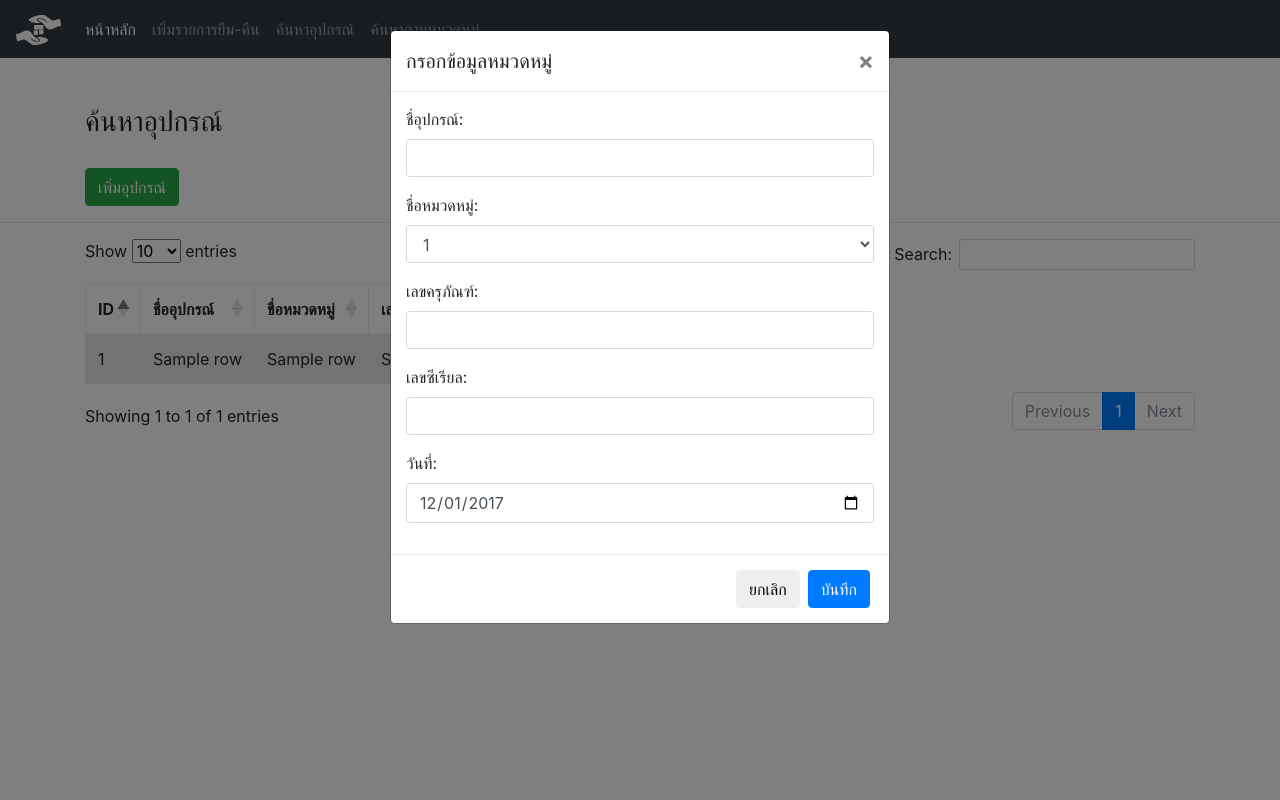
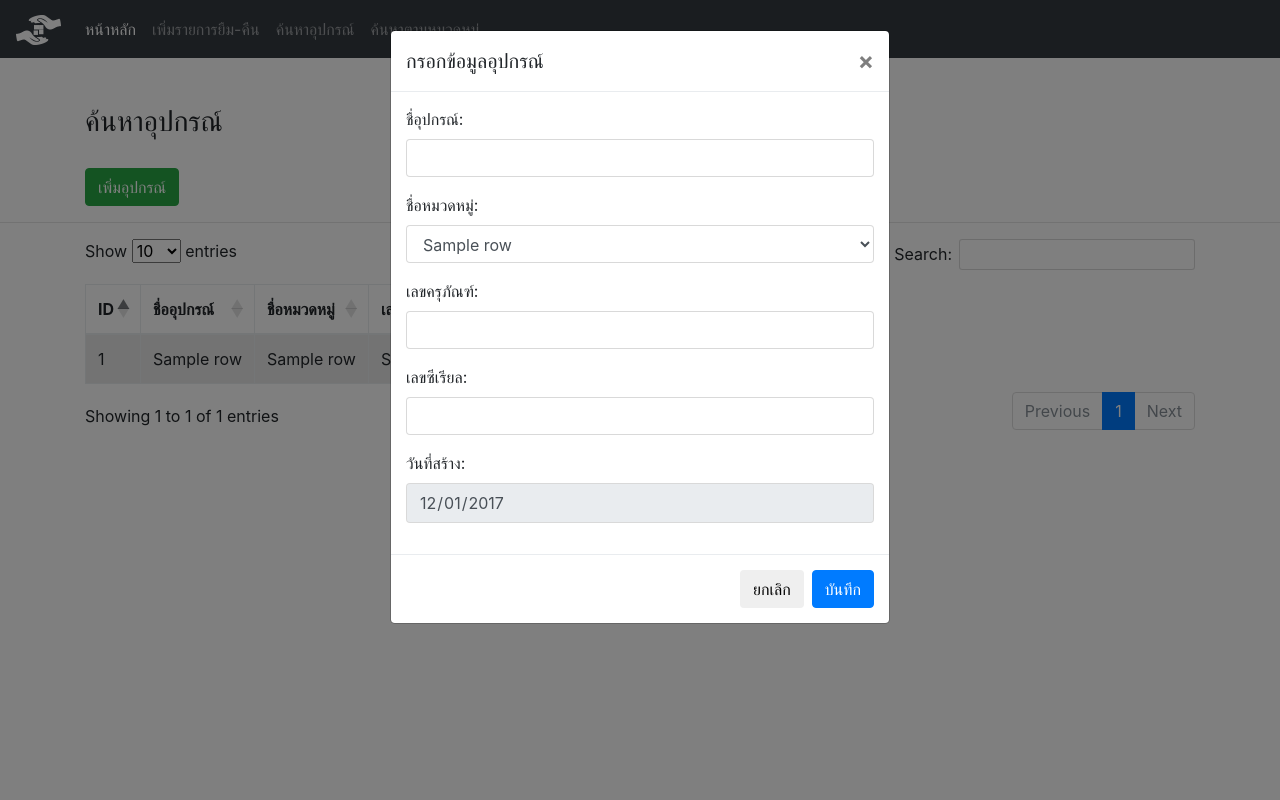
Before and after one commit to boom102155/python-work, a Flask app: template templates/equipment.html in a window 1280 px wide, after a click on "เพิ่มอุปกรณ์". Run offline with Flask 2, Linux system fonts and the light colour scheme; the template is opened without the code that fills it: most values are stand-ins (such as "Sample title", 1, 10 or a date in 2020); some libraries are stand-ins or nearby versions.

Commit message:
Update
Update 1/12/2560

```diff
--- a/templates/category.html
+++ b/templates/category.html
@@ -115,7 +115,7 @@
 						        </div>
 						        <div class="form-group">
 						            <label for="create-date" class="form-control-label">วันที่:</label>
-						            <input type="date" class="form-control" id="create-date" name="createdate">
+						            <input type="date" class="form-control" id="create-date" name="createdate" readonly="readonly">
 						            <script type="text/javascript">
 										var today = new Date();
 										$("#create-date").val(getFormattedDate(today));
--- a/templates/equipment.html
+++ b/templates/equipment.html
@@ -83,10 +83,10 @@
         <!-- Modal -->
 		<div class="modal fade" id="addModal" tabindex="-1" role="dialog" aria-labelledby="exampleModalLabel" aria-hidden="true">
 		  	<div class="modal-dialog" role="document">
-		  		<form>
+		  		<form action = "{{ url_for('equipment') }}" method = "POST">
 			    	<div class="modal-content">
 				      	<div class="modal-header">
-				        	<h5 class="modal-title" id="exampleModalLabel">กรอกข้อมูลหมวดหมู่</h5>
+				        	<h5 class="modal-title" id="exampleModalLabel">กรอกข้อมูลอุปกรณ์</h5>
 					        <button type="button" class="close" data-dismiss="modal" aria-label="Close">
 					          	<span aria-hidden="true">&times;</span>
 					        </button>
@@ -100,11 +100,25 @@
 						        <div class="form-group">
 						        	<label for="category-name" class="form-control-label">ชื่อหมวดหมู่:</label>
 						            <select class="form-control" id="category-name" name="categoryname">
-						            	{% for row in rows2 %}
-				  							<option value="{{ row[0] }}">{{ row[0] }}</option>
+						            	{% for row in rows3 %}
+				  							<option value="{{ row[0] }}">{{ row[1] }}</option>
 				  						{% endfor %}
 						            </select>
 						        </div>
+						        <div class="form-group">
+						        	<input type="text" class="form-control" id="getCateID" style="display: none;"></input>
+						        </div>
+						        <script>
+									function displayVals() {
+									  var singleValues = $( "#category-name" ).val();
+
+									  // $( "p" ).html( "<b>Single:</b> " + singleValues);
+									  $( "#getCateID" ).val(singleValues);
+									}
+
+									$( "select" ).change( displayVals );
+									displayVals();
+								</script>
 						        <div class="form-group">
 						           	<label for="call-number" class="form-control-label">เลขครุภัณฑ์:</label>
 						            <input class="form-control" id="call-number" name="callnumber"></input>
@@ -114,8 +128,8 @@
 						            <input type="text" class="form-control" id="serial-number" name="serialnumber">
 						        </div>
 						        <div class="form-group">
-						            <label for="create-date" class="form-control-label">วันที่:</label>
-						            <input type="date" class="form-control" id="create-date" name="createdate">
+						            <label for="create-date" class="form-control-label">วันที่สร้าง:</label>
+						            <input type="date" class="form-control" id="create-date" name="createdate" readonly="readonly">
 						            <script type="text/javascript">
 										var today = new Date();
 										$("#create-date").val(getFormattedDate(today));
@@ -140,11 +154,11 @@
 					    <div class="modal-footer">
 					       	<button type="button" class="btn btn-default" data-dismiss="modal">ยกเลิก</button>
 					        <button type="submit" value="submit" class="btn btn-primary" id="btnSave">บันทึก</button>
-					        <script type="text/javascript">
+					        <!--<script type="text/javascript">
 					        	$(document).on('click', '#btnSave', function(){
 	    							alert("The btn Save was clicked.");
 								});
-					        </script>
+					        </script> -->
 					    </div>
 			    	</div>
 		    	</form>
--- a/test2.py
+++ b/test2.py
@@ -39,7 +39,22 @@ def equipment():
     query2 = conn.execute("SELECT CATEGORY_NAME FROM CATEGORY");
     rows2 = query2.fetchall();
 
-    return render_template("equipment.html", rows1=rows1 , rows2=rows2)
+    query3 = conn.execute("SELECT CATEGORY_ID, CATEGORY_NAME FROM CATEGORY")
+    rows3 = query3.fetchall();
+
+    if request.method == 'POST':
+        equipname = request.form['equipname']
+        categoryname = request.form['getCateID']
+        callnumber = request.form['callnumber']
+        serialnumber = request.form['serialnumber']
+        createdate = request.form['createdate']
+        updatedate = request.form['updatedate']
+
+        conn.execute("INSERT INTO CATEGORY (EQUIPMENT_NAME, CATEGORY_ID, CALL_NUMBER, SERIAL_NUMBER, to_char(CREATE_DATE, 'yyyy-mm-dd'), to_char(UPDATE_DATE, 'yyyy-mm-dd')) "
+                     "VALUES(?, ?, ?, ?, ?, ?)",(equipname,categoryname,callnumber,serialnumber,createdate,updatedate))
+        conn.commit()
+
+    return render_template("equipment.html", rows1=rows1 , rows2=rows2 , rows3=rows3)
 
 @app.route('/category', methods = ['POST', 'GET'])
 def category():
```
